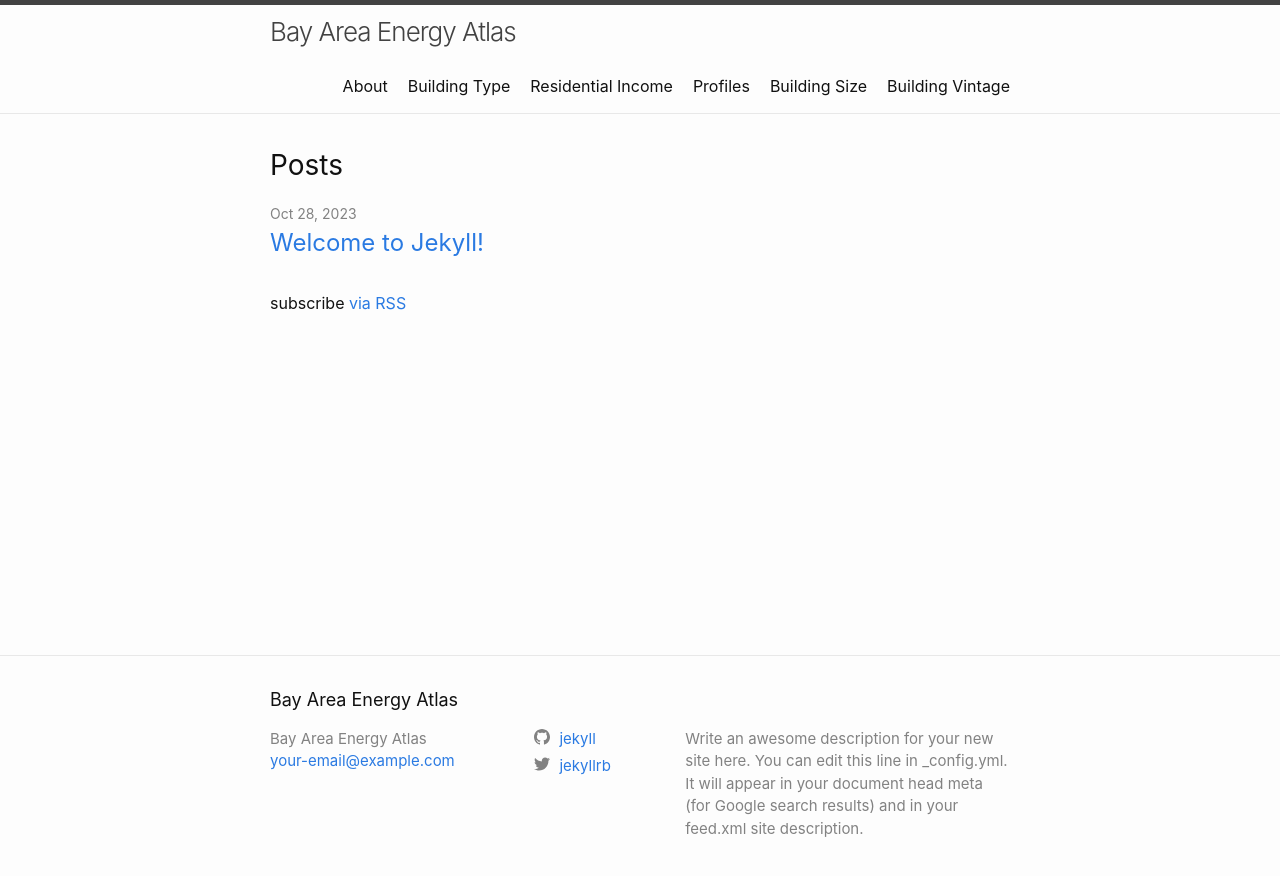
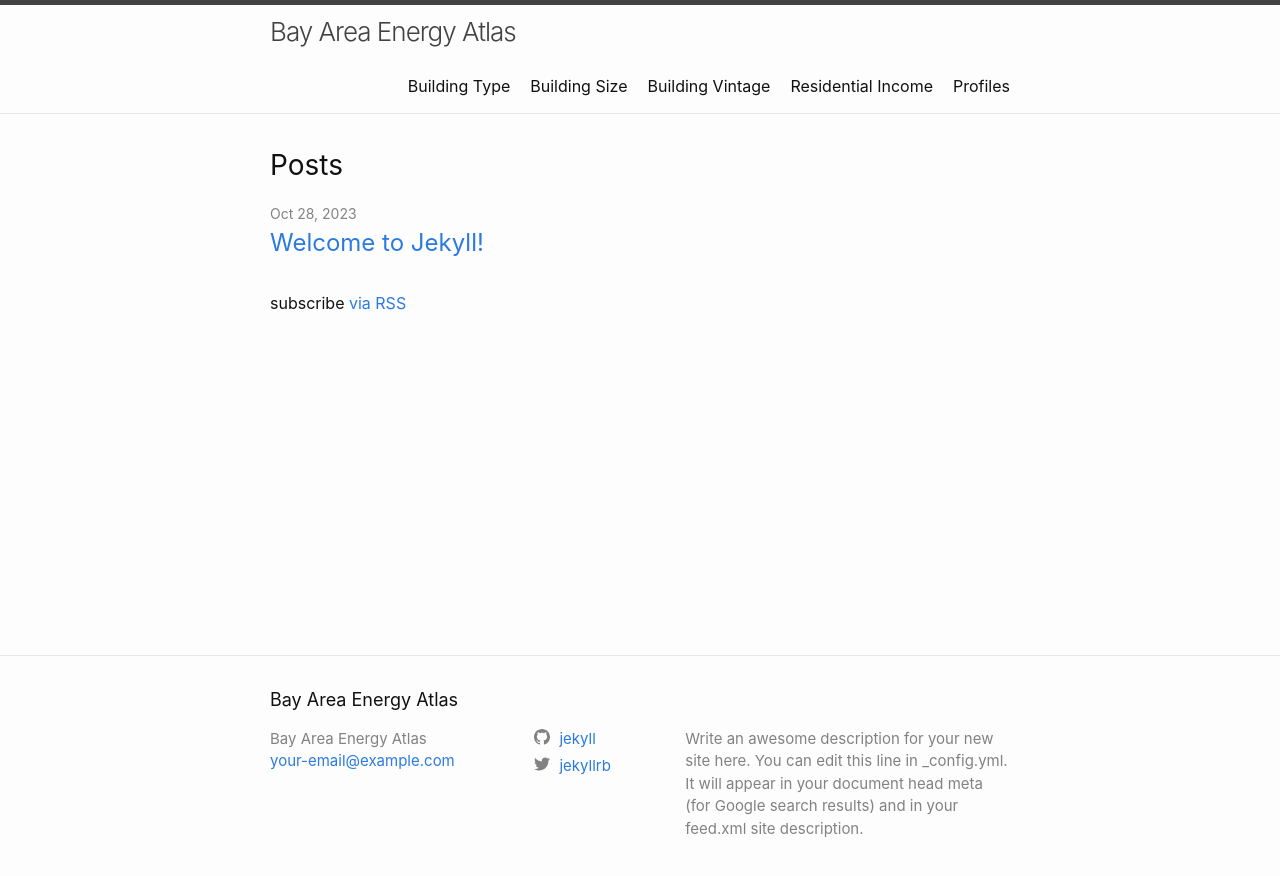
Before and after one commit to uclaioes/bayren-atlas, a Jekyll site: the page built from index.md, in a window 1280 px wide. Shown: the top 876 px of the page. Built offline with Jekyll 4.4.1, drawn with Linux system fonts in a browser that asks for light colours; some of the changed lines change nothing that is shown.

Commit message:
Customize site navigation per minima

```diff
--- a/_config.yml
+++ b/_config.yml
@@ -41,3 +41,10 @@ plugins:
 #   - vendor/cache/
 #   - vendor/gems/
 #   - vendor/ruby/
+
+header_pages:
+- bld.md
+- sqft.md
+- vintage.md
+- income.md
+- profiles.md
```
